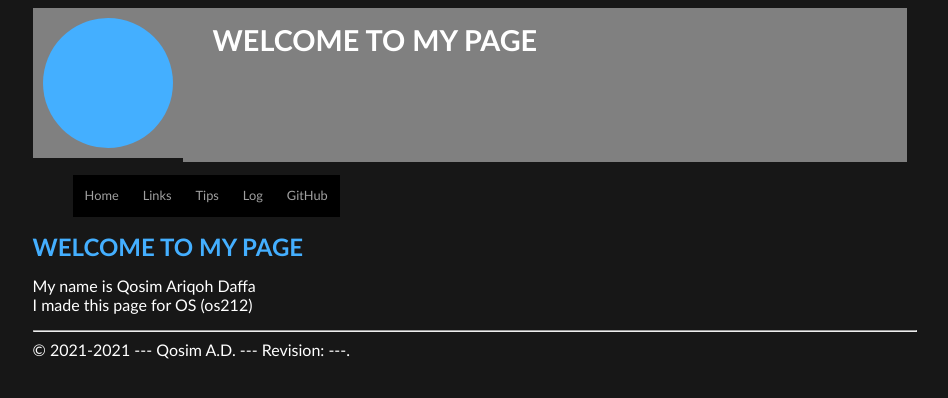
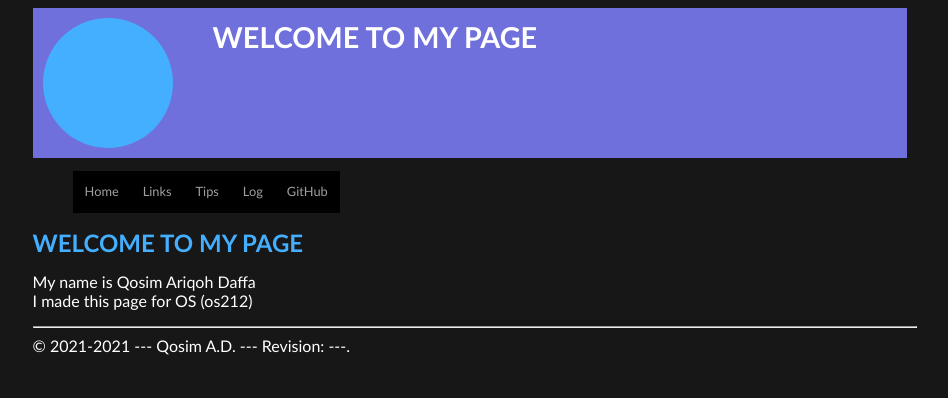
Before and after one commit to qdave5/os212, a Jekyll site: the page built from index.md, in a window 1280 px wide. Shown: the top 398 px of the page, without its empty margins (165-1113 px from the left). Built offline with Jekyll 4.4.1, drawn with Linux system fonts in a browser that asks for light colours; our own code applies the rules of GitHub Pages for plain Markdown files.

Commit message:
Update CSS

```diff
--- a/assets/css/style.css
+++ b/assets/css/style.css
@@ -57,7 +57,7 @@
 .column {
   float:            left;
   display:          inline-block;
-  background:       #808080;
+  background:       #7070dd;
   height:           130px;
   width:            100%;
   padding-top:      10px;
@@ -74,8 +74,8 @@
 .right {
   height:           130px;
   width:            calc(100% - 200px);
-  padding-top:      23px;
-  padding-bottom:   1px;
+  padding-top:      20px;
+  padding-bottom:   0px;
   padding-left:     30px;
   font-size:        1.8em;
   font-weight:      bold;
```
